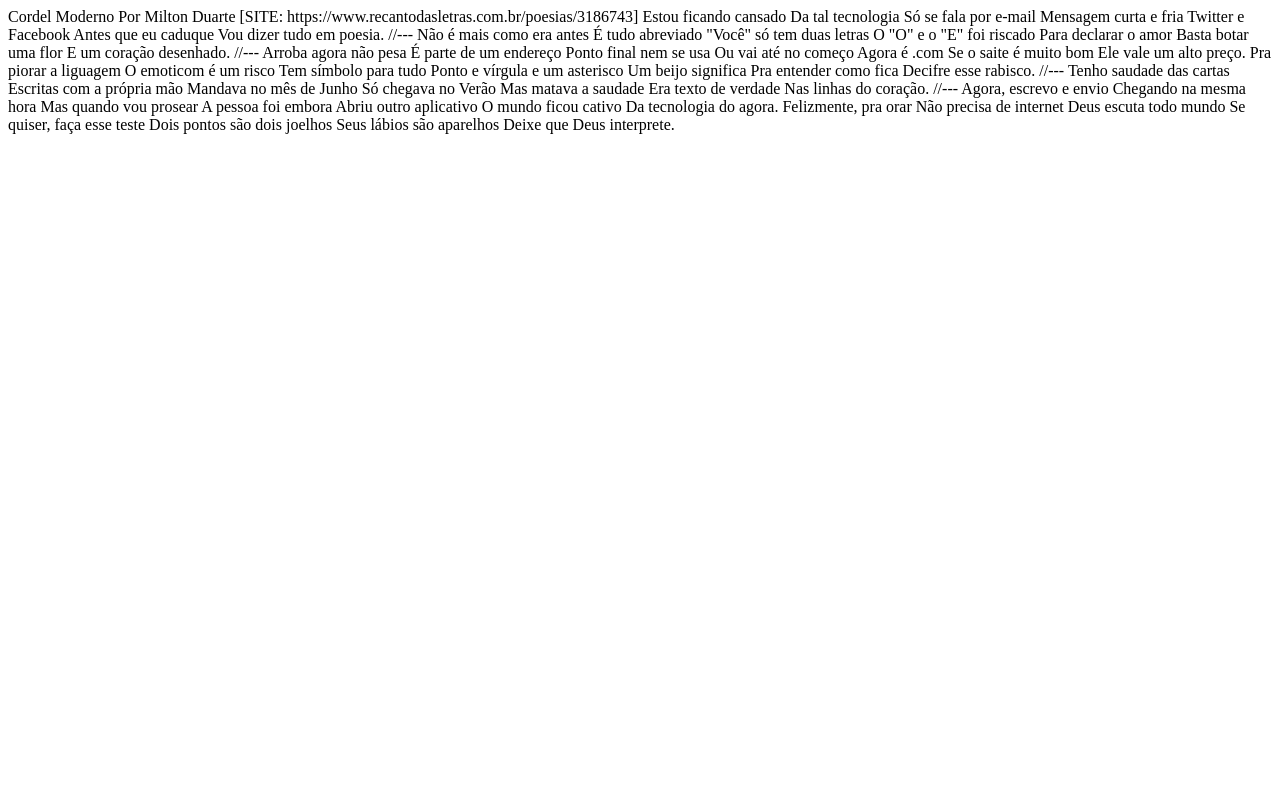
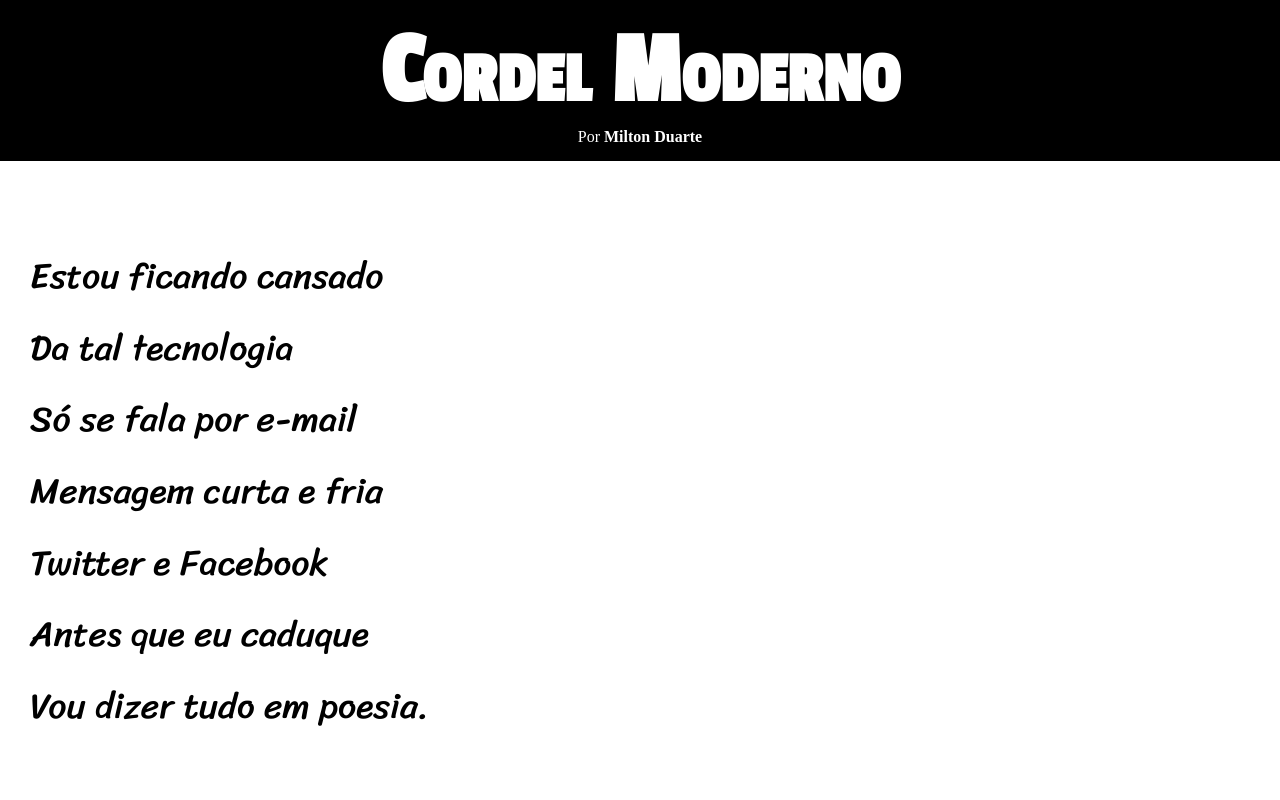
Before and after one commit to LeonardoFerraz25/html-css, a plain HTML site: page Desafio/d012/index.html in a window 1280 px wide. Shown: the top 800 px of the page. Drawn offline with Linux system fonts and the light colour scheme.

Commit message:
projeto  cordel

```diff
--- a/Desafio/d012/index.html
+++ b/Desafio/d012/index.html
@@ -5,74 +5,91 @@
     <meta http-equiv="X-UA-Compatible" content="IE=edge">
     <meta name="viewport" content="width=device-width, initial-scale=1.0">
     <title>Cordel</title>
+    <link rel="stylesheet" href="style.css">
 </head>
 <body>
-    Cordel Moderno
-Por Milton Duarte
-[SITE: https://www.recantodasletras.com.br/poesias/3186743]
+    <header>
+        <h1>Cordel Moderno</h1>
+        <p>Por <a href="https://www.recantodasletras.com.br/poesias/3186743">Milton Duarte</a></p>
+    </header>
 
-Estou ficando cansado
-Da tal tecnologia
-Só se fala por e-mail
-Mensagem curta e fria
-Twitter e Facebook
-Antes que eu caduque
-Vou dizer tudo em poesia.
+    <section class="texto">
+        <p>
+            Estou ficando cansado <br>
+            Da tal tecnologia <br>
+            Só se fala por e-mail <br>
+            Mensagem curta e fria <br>
+            Twitter e Facebook <br>
+            Antes que eu caduque <br>
+            Vou dizer tudo em poesia.
+        </p>
+    </section>
 
-//---
+    <section class="imagem" id="img01">
+        <p>
+            Não é mais como era antes <br>
+            É tudo abreviado <br>
+            "Você" só tem duas letras <br>
+            O "O" e o "E" foi riscado <br>
+            Para declarar o amor <br>
+            Basta botar uma flor <br>
+            E um coração desenhado.
+        </p>
+    </section>
 
-Não é mais como era antes
-É tudo abreviado
-"Você" só tem duas letras
-O "O" e o "E" foi riscado
-Para declarar o amor
-Basta botar uma flor
-E um coração desenhado.
+    <section class="texto">
+        <p>
+            Arroba agora não pesa <br>
+            É parte de um endereço <br>
+            Ponto final nem se usa <br>
+            Ou vai até no começo <br>
+            Agora é .com <br>
+            Se o saite é muito bom <br>
+            Ele vale um alto preço. <br>
+            <br>
+            Pra piorar a liguagem <br>
+            O emoticom é um risco <br>
+            Tem símbolo para tudo <br>
+            Ponto e vírgula e um asterisco <br>
+            Um beijo significa <br>
+            Pra entender como fica <br>
+            Decifre esse rabisco.
+        </p>
+    </section>
 
-//---
+    <section class="imagem" id="img02">
+        <p>
+            Tenho saudade das cartas <br>
+            Escritas com a própria mão <br>
+            Mandava no mês de Junho <br>
+            Só chegava no Verão <br>
+            Mas matava a saudade <br>
+            Era texto de verdade <br>
+            Nas linhas do coração
+        </p>
+    </section>.
 
-Arroba agora não pesa
-É parte de um endereço
-Ponto final nem se usa
-Ou vai até no começo
-Agora é .com
-Se o saite é muito bom
-Ele vale um alto preço.
-
-Pra piorar a liguagem
-O emoticom é um risco
-Tem símbolo para tudo
-Ponto e vírgula e um asterisco
-Um beijo significa
-Pra entender como fica
-Decifre esse rabisco.
-
-//---
-
-Tenho saudade das cartas
-Escritas com a própria mão
-Mandava no mês de Junho
-Só chegava no Verão
-Mas matava a saudade
-Era texto de verdade
-Nas linhas do coração.
-
-//---
-
-Agora, escrevo e envio
-Chegando na mesma hora
-Mas quando vou prosear
-A pessoa foi embora
-Abriu outro aplicativo
-O mundo ficou cativo
-Da tecnologia do agora.
-
-Felizmente, pra orar
-Não precisa de internet
-Deus escuta todo mundo
-Se quiser, faça esse teste
-Dois pontos são dois joelhos
-Seus lábios são aparelhos
-Deixe que Deus interprete.
+    <section class="texto">
+        <p>
+            Agora, escrevo e envio <br>
+            Chegando na mesma hora <br>
+            Mas quando vou prosear <br>
+            A pessoa foi embora <br>
+            Abriu outro aplicativo <br>
+            O mundo ficou cativo <br>
+            Da tecnologia do agora. <br>
+             <br>
+            Felizmente, pra orar <br>
+            Não precisa de internet <br>
+            Deus escuta todo mundo <br>
+            Se quiser, faça esse teste <br>
+            Dois pontos são dois joelhos <br>
+            Seus lábios são aparelhos <br>
+            Deixe que Deus interprete.
+        </p>
+    </section>
+    <footer>
+        <p>Site criado por <a href="#">Leonardo Ferraz</a>.</p>
+    </footer>
 </body>
 </html>
--- /dev/null
+++ b/Desafio/d012/style.css
@@ -0,0 +1,71 @@
+@charset "UTF-8";
+
+@import url('https://fonts.googleapis.com/css2?family=Passion+One&display=swap');
+@import url('https://fonts.googleapis.com/css2?family=Sriracha&display=swap');
+
+*{
+    margin: 0px;
+    padding: 0px;
+}
+:root{
+    --fonte-destaque:'Passion One', cursive;
+    --fonte-texto:'Sriracha', cursive;
+}
+header{
+    background-color: black;
+    color: white;
+    text-align: center;
+    padding: 15px;
+}
+header h1{
+    font-family: var(--fonte-destaque);
+    font-size: 8vw;
+    font-variant: small-caps;
+}
+header a, footer a{
+    text-decoration: none;
+    color: white;
+    font-weight: bold;
+}
+header a:hover, footer a:hover{
+    text-decoration: underline;
+}
+section{
+    padding-top: 10vh;
+    padding-bottom: 10vh;
+    padding-left: 30px;
+    line-height: 2em;
+    font-family: var(--fonte-texto);
+    font-size: 2.8vw;
+}
+
+section.texto{
+    background-color: white;
+    color: black;
+}
+section.imagem{
+    background-color: #584c4c;
+    color: white;
+    background-position: right center;
+    background-size: cover;
+    box-shadow: inset 5px 5px 10px 0px #00000077;
+    background-attachment: fixed;
+}
+section.imagem > p{
+    background-color: rgba(0, 0, 0, 0.452);
+    padding: 10px;
+    display: inline-block;
+    text-shadow: 1px 1px 0px black;
+}
+section#img01{
+    background-image: url(imagens/background001.jpg);
+}
+section#img02{
+    background-image: url(imagens/background002.jpg);
+}
+footer{
+    background-color: black;
+    color: white;
+    text-align: center;
+    padding: 10px;
+}
```
